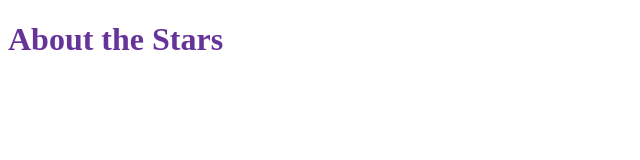
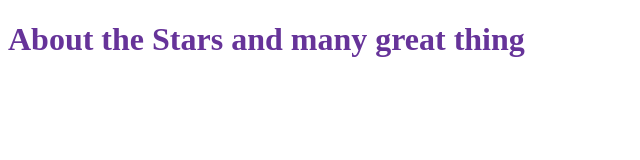
Before and after one commit to Trolzie/to-the-stars, a plain HTML site: page about.html in a window 1280 px wide. Shown: the whole page, without its empty margins (0-640 px from the left). Drawn offline with Linux system fonts and the light colour scheme.

```diff
--- a/about.html
+++ b/about.html
@@ -8,6 +8,6 @@
     <title>About</title>
   </head>
   <body>
-    <h1>About the Stars</h1>
+    <h1>About the Stars and many great thing</h1>
   </body>
 </html>
```
